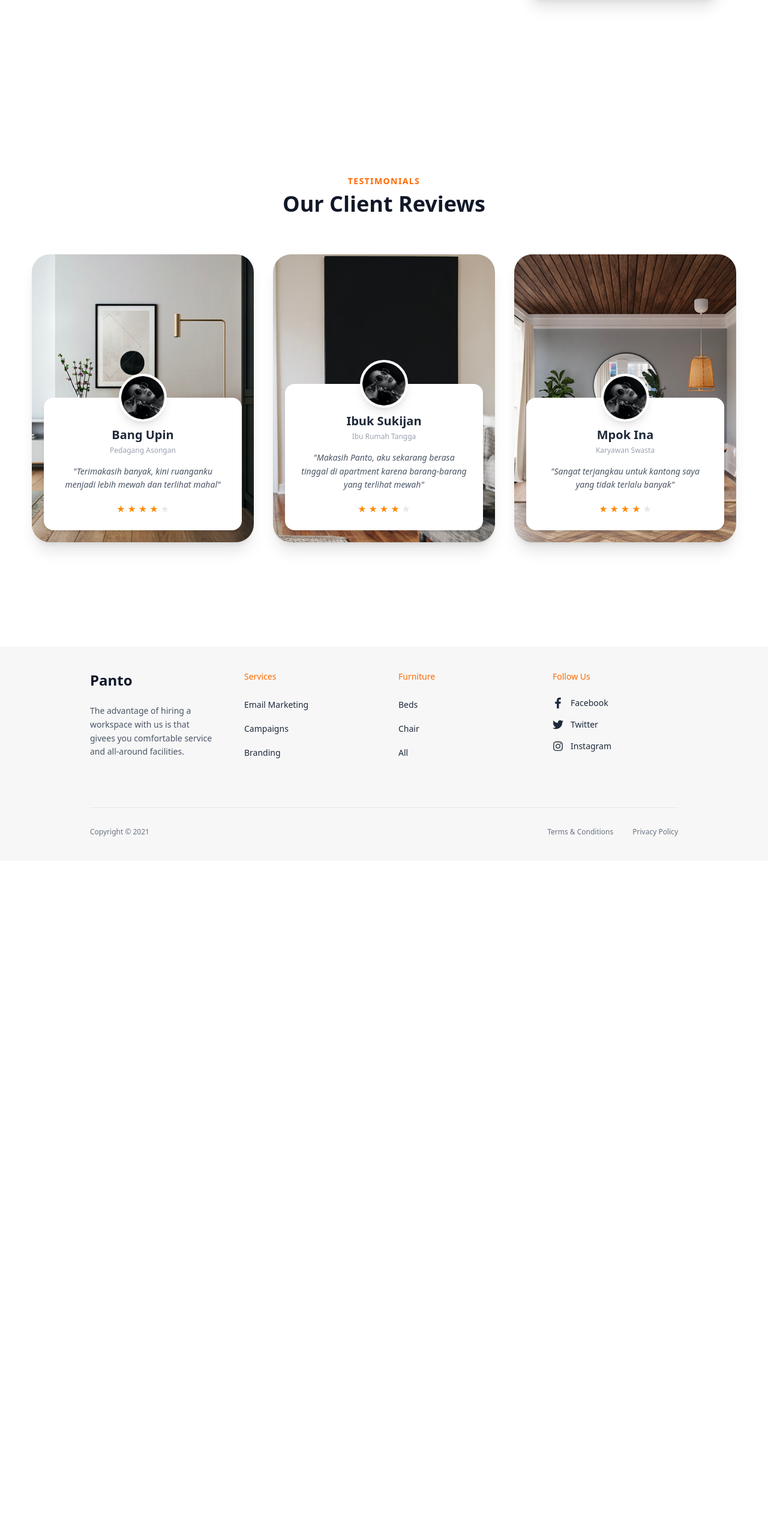
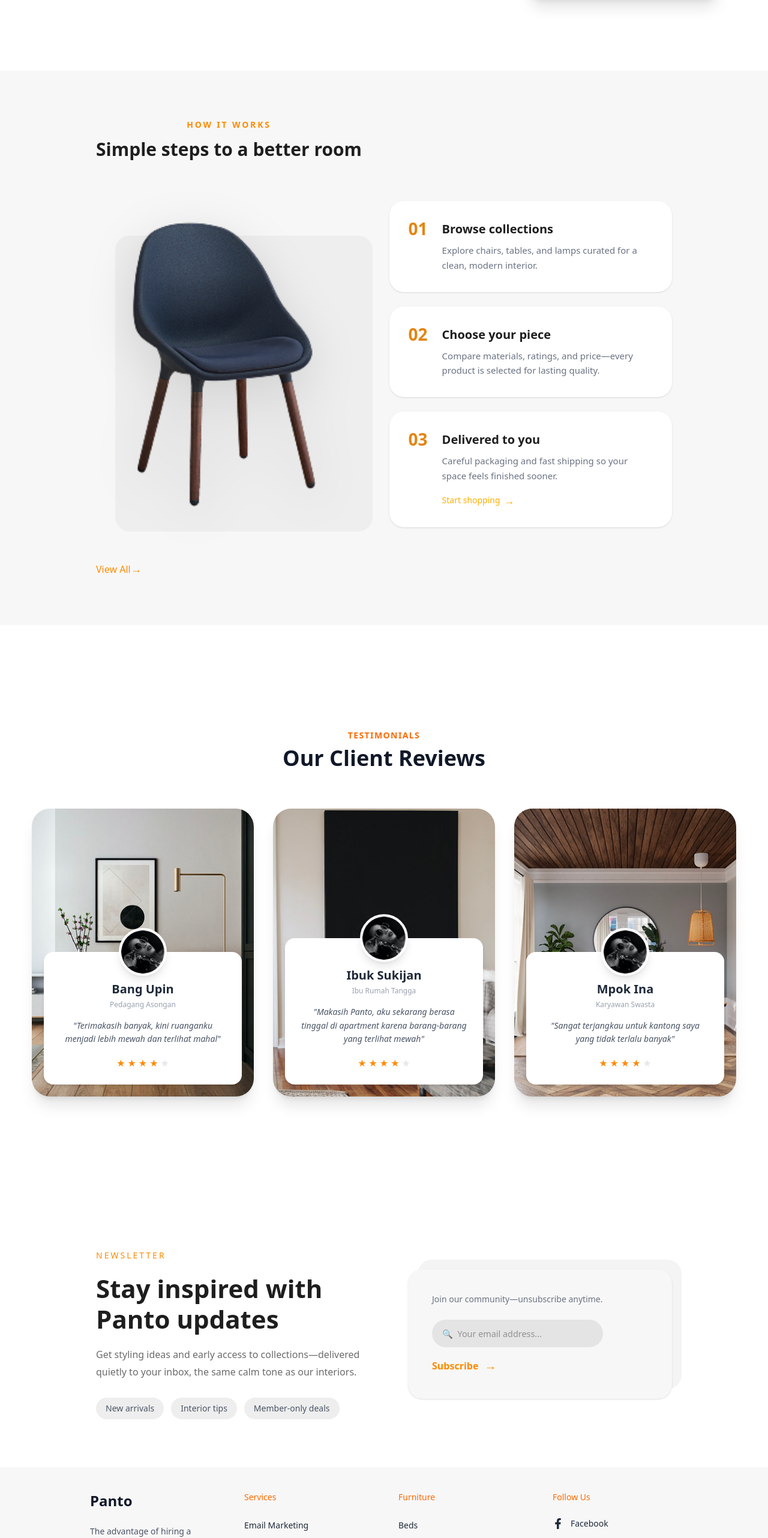
Before and after one commit to NigarHasanzda/E-commerce-NextJS, a Next.js app: page / in a window 1280 px wide. Shown: the part 3636-6200 px from the top of the page at 60% size. Before the commit the page ends 5071 px from the top, so only its background shows below. Built offline with nearby package versions, Linux system fonts and the light colour scheme; no server answers.

Commit message:
New Sections

```diff
--- a/src/app/page.js
+++ b/src/app/page.js
@@ -1,5 +1,13 @@
 import "./globals.css";
 import WhyChoosing from "@/components/Sections/ChoosingSection/WhyChoosing";
+import SellingSection from "@/components/Sections/SellingSection/SellingSection";
+import Expierences from "@/components/Sections/Expierences/Expierences";
+import Materials from "@/components/Sections/Materials/Materials";
+import HowItWorks from "@/components/Sections/HowItWorks/HowItWorks";
+import Testimonials from "@/components/Sections/Testimonials/Testimonials";
+import Newsletter from "@/components/Sections/Newsletter/Newsletter";
+import FadeInFromBottom from "@/components/FadeInWhenVisible/FadeFromBottom";
+import FadeInLeftWhenVisible from "@/components/FadeInWhenVisible/FadeInLeftWhenVisible";
 import { siteName } from "@/lib/site";
 
 export const metadata = {
@@ -12,12 +20,6 @@ export const metadata = {
       "Turn your room into a minimalist, modern space with curated furniture and fast shopping.",
   },
 };
-import SellingSection from "@/components/Sections/SellingSection/SellingSection";
-import Expierences from "@/components/Sections/Expierences/Expierences";
-import Materials from "@/components/Sections/Materials/Materials";
-import Testimonials from "@/components/Sections/Testimonials/Testimonials";
-import FadeInFromBottom from "@/components/FadeInWhenVisible/FadeFromBottom";
-import FadeInLeftWhenVisible from "@/components/FadeInWhenVisible/FadeInLeftWhenVisible";
 
 export default function Home() {
   return (
@@ -66,7 +68,9 @@ export default function Home() {
   <SellingSection/>
   <Expierences/>
   <Materials/>
+  <HowItWorks/>
   <Testimonials/>
+  <Newsletter/>
   </>
   );
 }
--- /dev/null
+++ b/src/components/Sections/HowItWorks/HowItWorks.js
@@ -0,0 +1,99 @@
+"use client";
+
+import FadeInFromBottom from "@/components/FadeInWhenVisible/FadeFromBottom";
+import FadeInLeftWhenVisible from "@/components/FadeInWhenVisible/FadeInLeftWhenVisible";
+import FadeInRightWhenVisible from "@/components/FadeInWhenVisible/FadeInWhenVisible";
+import Link from "next/link";
+
+const steps = [
+  {
+    num: "01",
+    title: "Browse collections",
+    desc: "Explore chairs, tables, and lamps curated for a clean, modern interior.",
+  },
+  {
+    num: "02",
+    title: "Choose your piece",
+    desc: "Compare materials, ratings, and price—every product is selected for lasting quality.",
+  },
+  {
+    num: "03",
+    title: "Delivered to you",
+    desc: "Careful packaging and fast shipping so your space feels finished sooner.",
+  },
+];
+
+const HowItWorks = () => {
+  return (
+    <section
+      id="how-it-works"
+      className="!w-full !bg-[#F7F7F7] !py-20 !px-4 sm:!px-6 lg:!px-10 !flex !justify-center"
+    >
+      <div className="!w-full !max-w-[80%] !mx-auto">
+        <FadeInFromBottom>
+          <div className="!text-center !mb-16">
+            <h4 className="!text-[#ff8a00] !uppercase !tracking-[0.2em] !text-sm !font-bold !mb-2">
+              How It Works
+            </h4>
+            <h2 className="!text-[22px] sm:!text-[26px] lg:!text-[30px] !font-bold !text-[#1E1E1E]">
+              Simple steps to a better room
+            </h2>
+          </div>
+        </FadeInFromBottom>
+
+        <div className="!grid !grid-cols-1 lg:!grid-cols-[1fr_1.1fr] !gap-[60px] !items-center !mb-14">
+          <FadeInLeftWhenVisible>
+            <div className="!relative !w-full !max-w-[520px] !mx-auto lg:!mx-0">
+              <div className="!absolute !top-[32px] !left-[32px] !w-full !h-full !bg-[#EEEEEE] !rounded-[24px] !z-0" />
+              <img
+                src="/chair2.png"
+                alt="Modern chair from Panto collection"
+                className="!relative !z-[1] !w-full !max-w-[420px] !mx-auto !object-contain !drop-shadow-[0_20px_40px_rgba(0,0,0,0.12)]"
+              />
+            </div>
+          </FadeInLeftWhenVisible>
+
+          <div className="!flex !flex-col !gap-6">
+            {steps.map((step, index) => (
+              <FadeInRightWhenVisible key={step.num}>
+                <article className="!bg-white !rounded-[24px] !shadow-sm hover:!shadow-md !transition !p-6 sm:!p-8 !flex !gap-5 sm:!gap-6 !items-start">
+                  <span className="!text-[#E58411] !text-[28px] !font-bold !leading-none !shrink-0">
+                    {step.num}
+                  </span>
+                  <div className="!flex !flex-col !gap-2">
+                    <h3 className="!text-[18px] sm:!text-[20px] !font-semibold !text-[#1E1E1E]">
+                      {step.title}
+                    </h3>
+                    <p className="!text-gray-500 !text-sm sm:!text-[15px] !leading-[1.65] !max-w-[400px]">
+                      {step.desc}
+                    </p>
+                    {index === steps.length - 1 && (
+                      <Link
+                        href="/products"
+                        className="!mt-2 !inline-flex !items-center !gap-[6px] !text-[rgb(255,174,0)] !font-medium !no-underline !text-sm hover:!gap-2 !transition-all"
+                      >
+                        Start shopping
+                        <span className="!text-[18px]">→</span>
+                      </Link>
+                    )}
+                  </div>
+                </article>
+              </FadeInRightWhenVisible>
+            ))}
+          </div>
+        </div>
+
+        <FadeInFromBottom>
+          <p className="!text-center !text-[16px] !text-[#ff8a00]">
+            <Link href="/products" className="!text-inherit !no-underline hover:!opacity-80">
+              View All
+              <span className="!text-[18px]">→</span>
+            </Link>
+          </p>
+        </FadeInFromBottom>
+      </div>
+    </section>
+  );
+};
+
+export default HowItWorks;
--- /dev/null
+++ b/src/components/Sections/Newsletter/Newsletter.js
@@ -0,0 +1,115 @@
+"use client";
+
+import FadeInFromBottom from "@/components/FadeInWhenVisible/FadeFromBottom";
+import FadeInLeftWhenVisible from "@/components/FadeInWhenVisible/FadeInLeftWhenVisible";
+import FadeInRightWhenVisible from "@/components/FadeInWhenVisible/FadeInWhenVisible";
+import { useState } from "react";
+
+const perks = ["New arrivals", "Interior tips", "Member-only deals"];
+
+const Newsletter = () => {
+  const [email, setEmail] = useState("");
+  const [submitted, setSubmitted] = useState(false);
+
+  const handleSubmit = (e) => {
+    e.preventDefault();
+    if (!email.trim()) return;
+    setSubmitted(true);
+    setEmail("");
+  };
+
+  return (
+    <section className="!w-full !py-20 !bg-white !flex !justify-center !px-4 sm:!px-6 lg:!px-10">
+      <div className="!w-full !max-w-[80%] !mx-auto">
+        <div className="!grid !grid-cols-1 lg:!grid-cols-2 !gap-[80px] !items-center">
+          <FadeInLeftWhenVisible>
+            <div className="!flex !flex-col !gap-[20px]">
+              <span className="!text-[#ff8a00] !uppercase !tracking-[3px] !text-[14px]">
+                Newsletter
+              </span>
+              <h2 className="!text-[32px] sm:!text-[38px] lg:!text-[42px] !font-bold !leading-[1.2] !text-[#1e1e1e]">
+                Stay inspired with <br className="max-sm:!hidden" />
+                Panto updates
+              </h2>
+              <p className="!text-[#6b6b6b] !text-[16px] !leading-[1.8] !max-w-[480px]">
+                Get styling ideas and early access to collections—delivered quietly
+                to your inbox, the same calm tone as our interiors.
+              </p>
+              <ul className="!flex !flex-wrap !gap-3 !mt-2">
+                {perks.map((item) => (
+                  <li
+                    key={item}
+                    className="!px-4 !py-2 !rounded-full !bg-[#EEEEEE] !text-gray-600 !text-sm"
+                  >
+                    {item}
+                  </li>
+                ))}
+              </ul>
+            </div>
+          </FadeInLeftWhenVisible>
+
+          <FadeInRightWhenVisible>
+            <div className="!relative !w-full">
+              <div className="!absolute !-top-4 !-right-4 !w-full !h-full !bg-[#f4f4f4] !rounded-[24px] !z-0 max-lg:!hidden" />
+              <div className="!relative !z-[1] !bg-[#F7F7F7] !rounded-[24px] !p-8 sm:!p-10 !shadow-sm">
+                <FadeInFromBottom>
+                  {submitted ? (
+                    <div className="!text-center lg:!text-left">
+                      <p className="!text-[#1E1E1E] !font-semibold !text-lg !mb-2">
+                        You&apos;re on the list
+                      </p>
+                      <p className="!text-gray-500 !text-sm !leading-relaxed">
+                        Thanks for subscribing—we&apos;ll share new pieces and offers
+                        soon.
+                      </p>
+                      <button
+                        type="button"
+                        onClick={() => setSubmitted(false)}
+                        className="!mt-6 !flex !items-center !gap-[10px] !text-[#ff8a00] !font-semibold !bg-transparent !border-0 !p-0 !cursor-pointer !mx-auto lg:!mx-0"
+                      >
+                        Subscribe another email
+                        <span className="!text-[20px]">→</span>
+                      </button>
+                    </div>
+                  ) : (
+                    <>
+                      <p className="!text-gray-500 !text-sm !mb-6">
+                        Join our community—unsubscribe anytime.
+                      </p>
+                      <form
+                        onSubmit={handleSubmit}
+                        className="!flex !flex-col !gap-4"
+                      >
+                        <label htmlFor="newsletter-email" className="!sr-only">
+                          Email address
+                        </label>
+                        <input
+                          id="newsletter-email"
+                          type="email"
+                          required
+                          value={email}
+                          onChange={(e) => setEmail(e.target.value)}
+                          placeholder="🔍  Your email address..."
+                          className="!w-full !px-[1rem] !py-[0.65rem] !rounded-[25px] !text-[0.95rem] !outline-none !transition-all !duration-300 !bg-[rgba(124,124,124,0.15)] focus:!border-[#96999c] focus:!ring-[3px] focus:!ring-[rgba(229,132,17,0.15)] placeholder:!text-[var(--description-color)] placeholder:!text-[0.9rem] !border !border-transparent"
+                        />
+                        <button
+                          type="submit"
+                          className="!self-start !flex !items-center !gap-[10px] !text-[#ff8a00] !font-semibold !bg-transparent !border-0 !p-0 !cursor-pointer hover:!gap-3 !transition-all"
+                        >
+                          Subscribe
+                          <span className="!text-[20px]">→</span>
+                        </button>
+                      </form>
+                    </>
+                  )}
+                </FadeInFromBottom>
+              </div>
+            </div>
+          </FadeInRightWhenVisible>
+        </div>
+      </div>
+    </section>
+  );
+};
+
+export default Newsletter;
```
